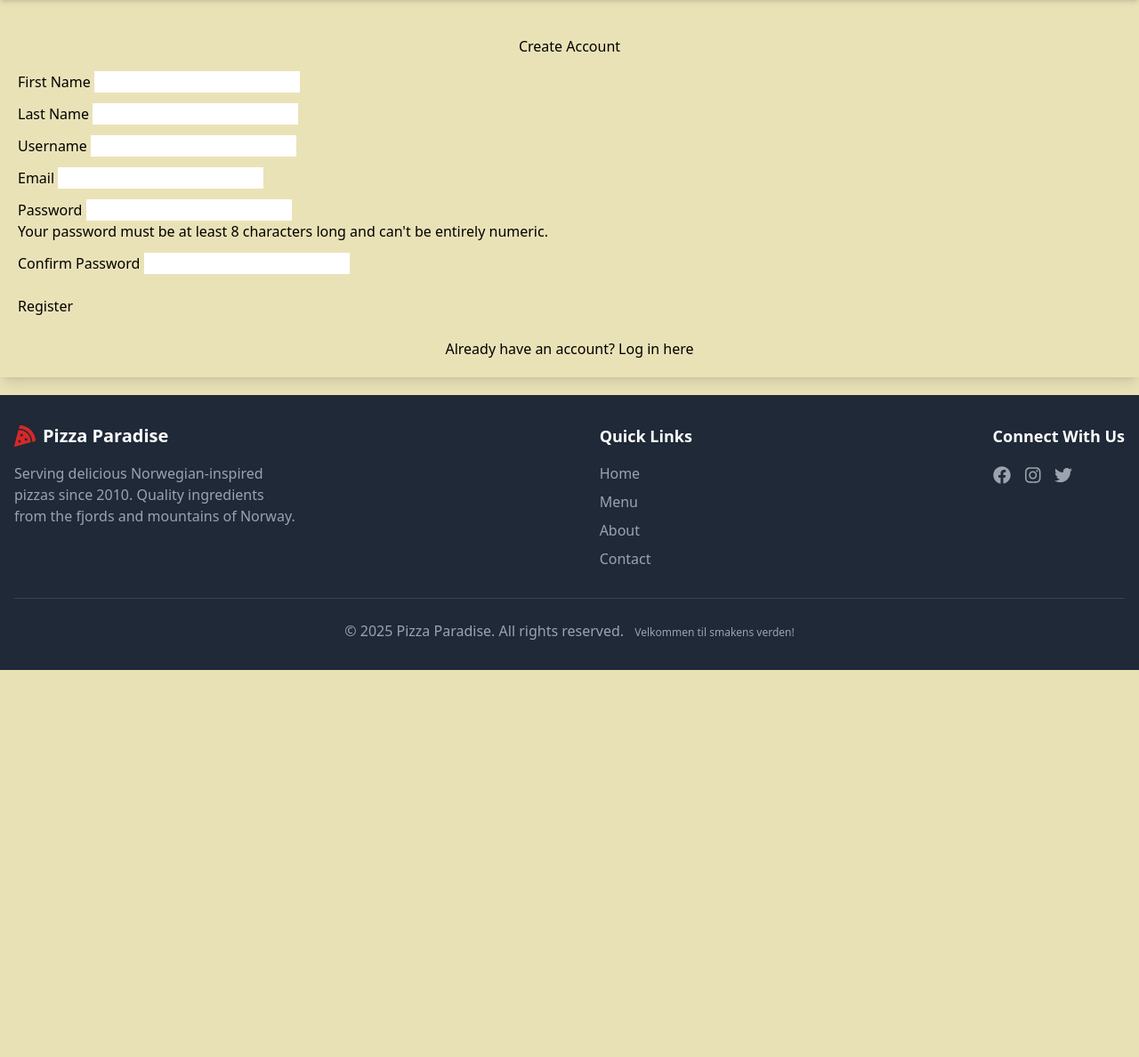
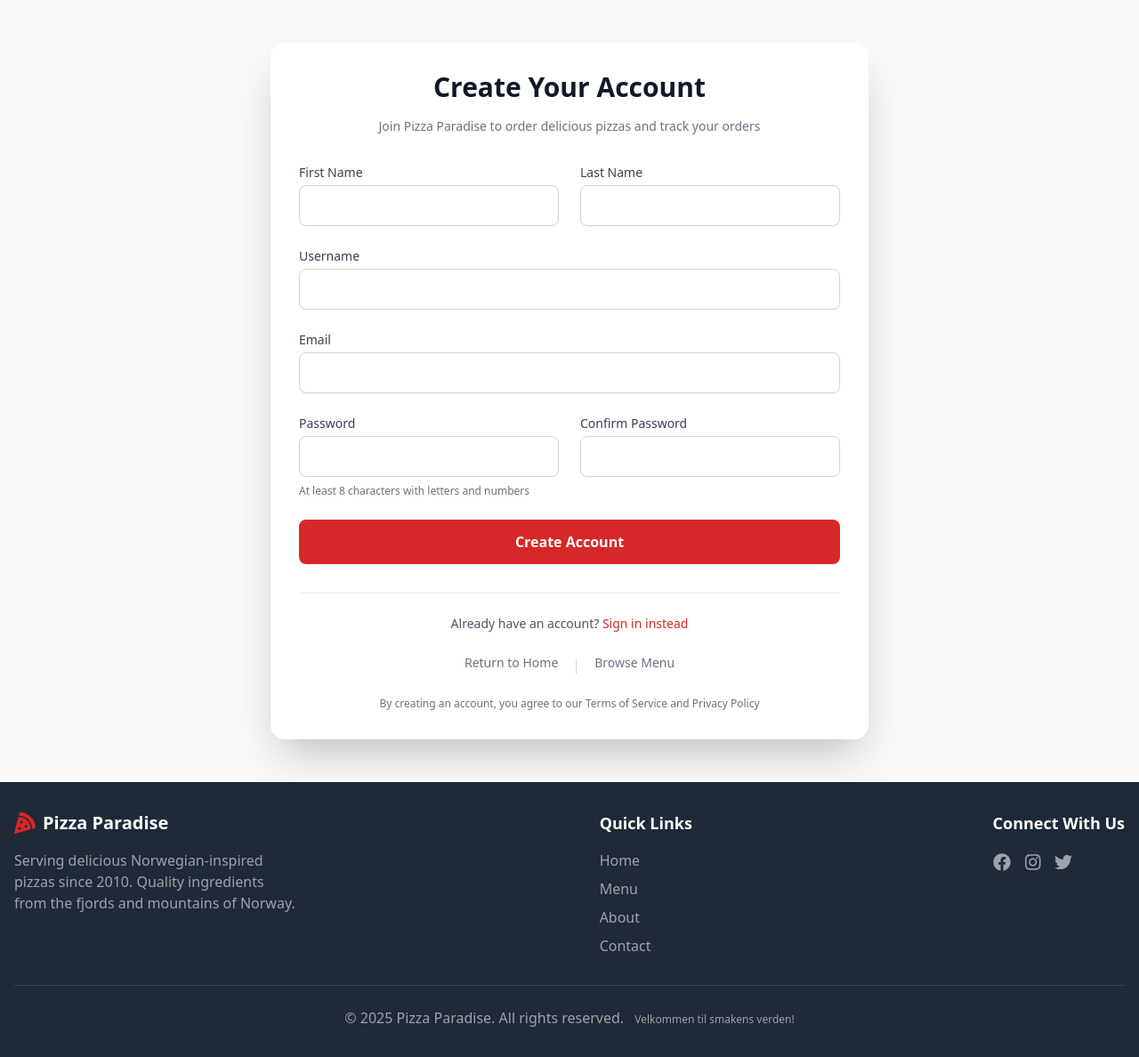
Before and after one commit to JihedeMedini/PizzaStoreDemo, a Django app: page /register/ in a window 1280 px wide. Shown: the part 52-1240 px from the top of the page at 89% size. Before the commit the page ends 805 px from the top, so only its background shows below. Run offline with Django 5.2, Linux system fonts and the light colour scheme; some libraries are stand-ins or nearby versions.

Commit message:
Enhanced login and registration pages with modern design

```diff
--- a/pizza_app/templates/pizza_app/register.html
+++ b/pizza_app/templates/pizza_app/register.html
@@ -3,77 +3,122 @@
 {% block title %}Register - Pizza Paradise{% endblock %}
 
 {% block content %}
-<div class="container py-5">
-    <div class="row justify-content-center">
-        <div class="col-md-8">
-            <div class="card shadow-lg border-0">
-                <div class="card-body p-5">
-                    <h2 class="text-center mb-4">Create Account</h2>
+<div class="min-h-screen flex items-center justify-center bg-gray-50 py-12 px-4 sm:px-6 lg:px-8">
+    <div class="max-w-2xl w-full bg-white rounded-2xl shadow-2xl p-8">
+        <div class="text-center">
+            <h2 class="text-3xl font-extrabold text-gray-900 mb-4">Create Your Account</h2>
+            <p class="text-sm text-gray-500 mb-8">Join Pizza Paradise to order delicious pizzas and track your orders</p>
+        </div>
 
-                    <form method="post">
+        <form method="post" class="space-y-6">
             {% csrf_token %}
 
-                        <div class="row g-3">
-                            <div class="col-md-6">
-                                <div class="mb-3">
-                                    <label for="{{ form.first_name.id_for_label }}" class="form-label">First Name</label>
-                                    {{ form.first_name.errors }}
-                                    <input type="text" name="{{ form.first_name.html_name }}" id="{{ form.first_name.id_for_label }}" class="form-control {% if form.first_name.errors %}is-invalid{% endif %}" required>
+            <div class="grid grid-cols-1 md:grid-cols-2 gap-6">
+                <!-- First Name -->
+                <div>
+                    <label for="{{ form.first_name.id_for_label }}" class="block text-sm font-medium text-gray-700">First Name</label>
+                    <div class="mt-1">
+                        <input type="text" name="{{ form.first_name.html_name }}" id="{{ form.first_name.id_for_label }}" required
+                               class="appearance-none block w-full px-3 py-3 border border-gray-300 rounded-lg shadow-sm placeholder-gray-400 focus:outline-none focus:ring-pizza-red focus:border-pizza-red sm:text-sm {% if form.first_name.errors %}border-red-500{% endif %}">
+                    </div>
+                    {% if form.first_name.errors %}
+                    <p class="mt-2 text-sm text-red-600">{{ form.first_name.errors.0 }}</p>
+                    {% endif %}
+                </div>
+
+                <!-- Last Name -->
+                <div>
+                    <label for="{{ form.last_name.id_for_label }}" class="block text-sm font-medium text-gray-700">Last Name</label>
+                    <div class="mt-1">
+                        <input type="text" name="{{ form.last_name.html_name }}" id="{{ form.last_name.id_for_label }}" required
+                               class="appearance-none block w-full px-3 py-3 border border-gray-300 rounded-lg shadow-sm placeholder-gray-400 focus:outline-none focus:ring-pizza-red focus:border-pizza-red sm:text-sm {% if form.last_name.errors %}border-red-500{% endif %}">
+                    </div>
+                    {% if form.last_name.errors %}
+                    <p class="mt-2 text-sm text-red-600">{{ form.last_name.errors.0 }}</p>
+                    {% endif %}
                 </div>
             </div>
 
-                            <div class="col-md-6">
-                                <div class="mb-3">
-                                    <label for="{{ form.last_name.id_for_label }}" class="form-label">Last Name</label>
-                                    {{ form.last_name.errors }}
-                                    <input type="text" name="{{ form.last_name.html_name }}" id="{{ form.last_name.id_for_label }}" class="form-control {% if form.last_name.errors %}is-invalid{% endif %}" required>
+            <!-- Username -->
+            <div>
+                <label for="{{ form.username.id_for_label }}" class="block text-sm font-medium text-gray-700">Username</label>
+                <div class="mt-1">
+                    <input type="text" name="{{ form.username.html_name }}" id="{{ form.username.id_for_label }}" required
+                           class="appearance-none block w-full px-3 py-3 border border-gray-300 rounded-lg shadow-sm placeholder-gray-400 focus:outline-none focus:ring-pizza-red focus:border-pizza-red sm:text-sm {% if form.username.errors %}border-red-500{% endif %}">
                 </div>
+                {% if form.username.errors %}
+                <p class="mt-2 text-sm text-red-600">{{ form.username.errors.0 }}</p>
+                {% endif %}
+            </div>
+
+            <!-- Email -->
+            <div>
+                <label for="{{ form.email.id_for_label }}" class="block text-sm font-medium text-gray-700">Email</label>
+                <div class="mt-1">
+                    <input type="email" name="{{ form.email.html_name }}" id="{{ form.email.id_for_label }}" required
+                           class="appearance-none block w-full px-3 py-3 border border-gray-300 rounded-lg shadow-sm placeholder-gray-400 focus:outline-none focus:ring-pizza-red focus:border-pizza-red sm:text-sm {% if form.email.errors %}border-red-500{% endif %}">
+                </div>
+                {% if form.email.errors %}
+                <p class="mt-2 text-sm text-red-600">{{ form.email.errors.0 }}</p>
+                {% endif %}
+            </div>
+
+            <div class="grid grid-cols-1 md:grid-cols-2 gap-6">
+                <!-- Password -->
+                <div>
+                    <label for="{{ form.password1.id_for_label }}" class="block text-sm font-medium text-gray-700">Password</label>
+                    <div class="mt-1">
+                        <input type="password" name="{{ form.password1.html_name }}" id="{{ form.password1.id_for_label }}" required
+                               class="appearance-none block w-full px-3 py-3 border border-gray-300 rounded-lg shadow-sm placeholder-gray-400 focus:outline-none focus:ring-pizza-red focus:border-pizza-red sm:text-sm {% if form.password1.errors %}border-red-500{% endif %}">
+                    </div>
+                    {% if form.password1.errors %}
+                    <p class="mt-2 text-sm text-red-600">{{ form.password1.errors.0 }}</p>
+                    {% else %}
+                    <p class="mt-2 text-xs text-gray-500">At least 8 characters with letters and numbers</p>
+                    {% endif %}
+                </div>
+
+                <!-- Confirm Password -->
+                <div>
+                    <label for="{{ form.password2.id_for_label }}" class="block text-sm font-medium text-gray-700">Confirm Password</label>
+                    <div class="mt-1">
+                        <input type="password" name="{{ form.password2.html_name }}" id="{{ form.password2.id_for_label }}" required
+                               class="appearance-none block w-full px-3 py-3 border border-gray-300 rounded-lg shadow-sm placeholder-gray-400 focus:outline-none focus:ring-pizza-red focus:border-pizza-red sm:text-sm {% if form.password2.errors %}border-red-500{% endif %}">
+                    </div>
+                    {% if form.password2.errors %}
+                    <p class="mt-2 text-sm text-red-600">{{ form.password2.errors.0 }}</p>
+                    {% endif %}
                 </div>
             </div>
 
-                        <div class="mb-3">
-                            <label for="{{ form.username.id_for_label }}" class="form-label">Username</label>
-                            {{ form.username.errors }}
-                            <input type="text" name="{{ form.username.html_name }}" id="{{ form.username.id_for_label }}" class="form-control {% if form.username.errors %}is-invalid{% endif %}" required>
-                        </div>
-
-                        <div class="mb-3">
-                            <label for="{{ form.email.id_for_label }}" class="form-label">Email</label>
-                            {{ form.email.errors }}
-                            <input type="email" name="{{ form.email.html_name }}" id="{{ form.email.id_for_label }}" class="form-control {% if form.email.errors %}is-invalid{% endif %}" required>
-                        </div>
-
-                        <div class="mb-3">
-                            <label for="{{ form.password1.id_for_label }}" class="form-label">Password</label>
-                            {{ form.password1.errors }}
-                            <input type="password" name="{{ form.password1.html_name }}" id="{{ form.password1.id_for_label }}" class="form-control {% if form.password1.errors %}is-invalid{% endif %}" required>
-                            <div class="form-text text-muted small">
-                                Your password must be at least 8 characters long and can't be entirely numeric.
-                            </div>
-                        </div>
-
-                        <div class="mb-4">
-                            <label for="{{ form.password2.id_for_label }}" class="form-label">Confirm Password</label>
-                            {{ form.password2.errors }}
-                            <input type="password" name="{{ form.password2.html_name }}" id="{{ form.password2.id_for_label }}" class="form-control {% if form.password2.errors %}is-invalid{% endif %}" required>
-                        </div>
-
-                        <div class="d-grid">
-                            <button type="submit" class="btn btn-primary py-2">Register</button>
+            <div class="mt-8">
+                <button type="submit"
+                        class="w-full flex justify-center py-3 px-4 border border-transparent rounded-lg shadow-sm text-base font-semibold text-white bg-pizza-red hover:bg-red-700 focus:outline-none focus:ring-2 focus:ring-offset-2 focus:ring-pizza-red transition duration-150 ease-in-out">
+                    Create Account
+                </button>
             </div>
         </form>
 
-                    <div class="mt-4 text-center">
-                        <p class="mb-0">
+        <div class="mt-8 border-t border-gray-200 pt-6">
+            <p class="text-center text-sm text-gray-600">
                 Already have an account?
-                            <a href="{% url 'login' %}" class="text-decoration-none" style="color: var(--pizza-red);">
-                                Log in here
+                <a href="{% url 'login' %}" class="font-medium text-pizza-red hover:text-red-700">
+                    Sign in instead
                 </a>
+            </p>
+            <div class="mt-6 flex justify-center space-x-4">
+                <a href="/" class="text-sm font-medium text-gray-500 hover:text-gray-700">
+                    Return to Home
+                </a>
+                <span class="text-gray-300">|</span>
+                <a href="{% url 'menu' %}" class="text-sm font-medium text-gray-500 hover:text-gray-700">
+                    Browse Menu
+                </a>
+            </div>
+            <p class="mt-6 text-center text-xs text-gray-500">
+                By creating an account, you agree to our Terms of Service and Privacy Policy
             </p>
         </div>
     </div>
 </div>
-        </div>
-    </div>
-</div>
 {% endblock %}
```
Also changed, not shown: pizza_app/templates/pizza_app/login.html (+65 -34 lines). Lines whose indentation alone changed are shown as unchanged.
